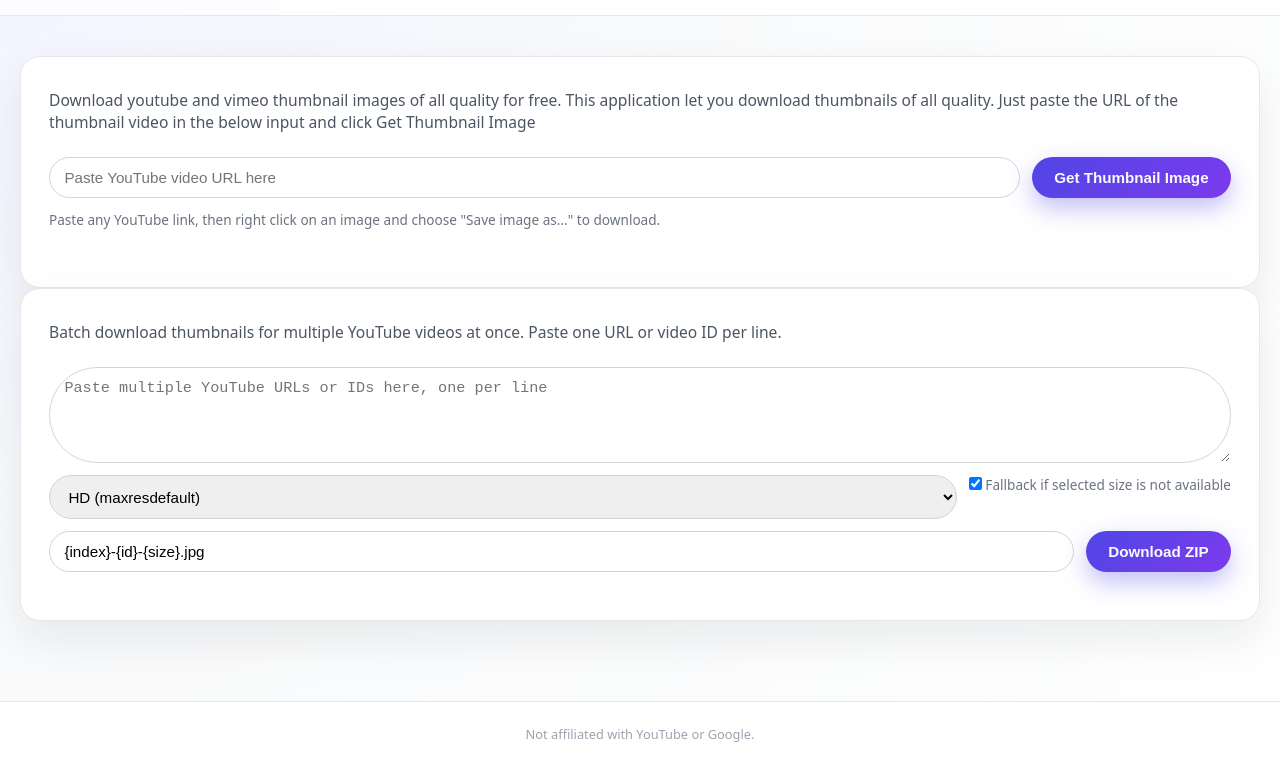
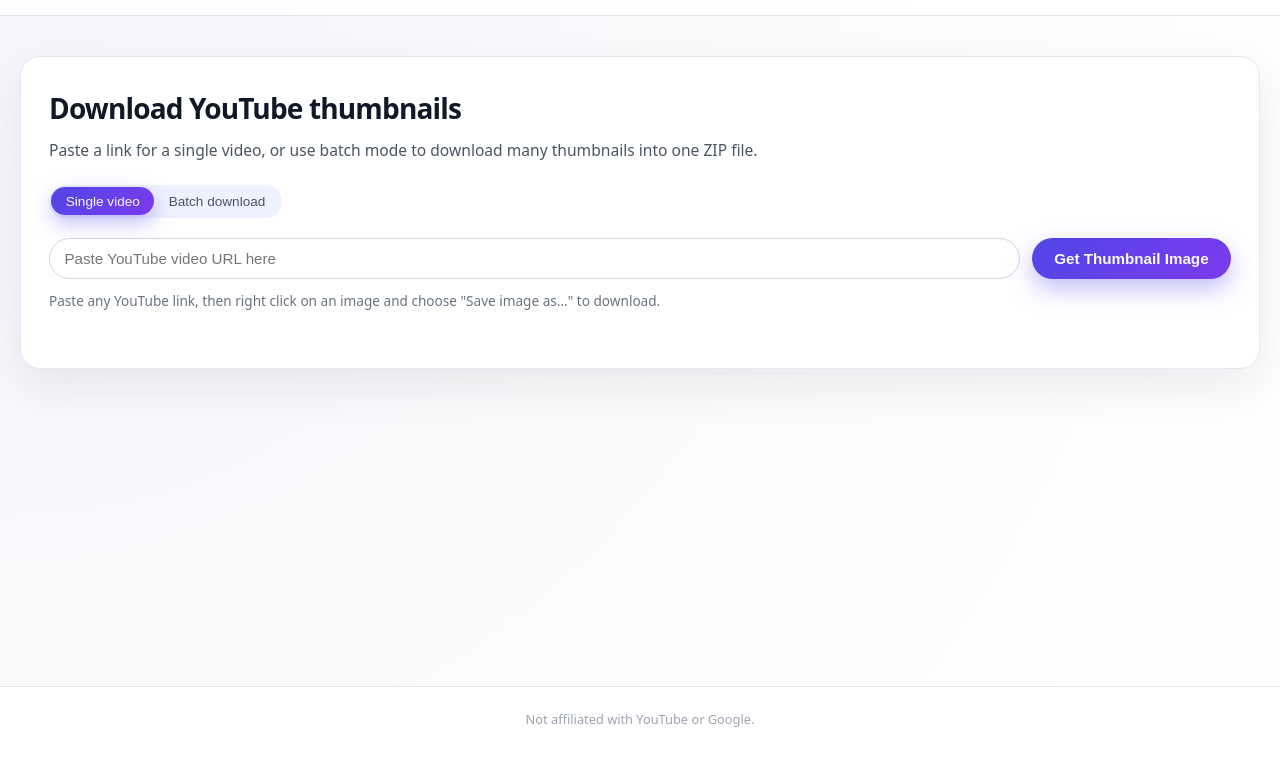
Before and after one commit to baba-6121/youtube-thumbnail-grabber2, a website: page index.html in a window 1280 px wide. Shown: the part 49-815 px from the top of the page. Drawn offline with Linux system fonts and the light colour scheme.

Commit message:
Add tabbed UI for single and batch thumbnail modes
Introduces a tabbed interface to switch between single video and batch download modes for YouTube thumbnail downloads. Updates HTML structure, adds mode switching logic in script.js, and styles the new tabs and panels in style.css for improved usability.

```diff
--- a/index.html
+++ b/index.html
@@ -5,6 +5,15 @@
   <meta name="viewport" content="width=device-width, initial-scale=1.0" />
   <title>Youtube thumbnail Image View and Download</title>
   <meta name="description" content="Download youtube thumbnail Images and vimeo videos of all quality. This app lets you to download HD thumbnail images for free. Just enter the URL of the video for which thumbnail needs to be saved." />
+  <!-- Google tag (gtag.js) -->
+  <script async src="https://www.googletagmanager.com/gtag/js?id=G-RKMBRQH82X"></script>
+  <script>
+    window.dataLayer = window.dataLayer || [];
+    function gtag(){dataLayer.push(arguments);}
+    gtag('js', new Date());
+
+    gtag('config', 'G-RKMBRQH82X');
+  </script>
   <link rel="stylesheet" href="style.css" />
 </head>
 <body>
@@ -22,17 +31,25 @@
   <main class="site-main">
     <div class="container">
       <section class="hero">
-        <p class="hero-subtitle">Download youtube and vimeo thumbnail images of all quality for free. This application let you download thumbnails of all quality. Just paste the URL of the thumbnail video in the below input and click Get Thumbnail Image</p>
+        <h1 class="hero-title">Download YouTube thumbnails</h1>
+        <p class="hero-subtitle">Paste a link for a single video, or use batch mode to download many thumbnails into one ZIP file.</p>
+
+        <div class="mode-tabs" role="tablist" aria-label="Thumbnail download mode">
+          <button type="button" class="mode-tab is-active" data-mode="single" role="tab" aria-selected="true">Single video</button>
+          <button type="button" class="mode-tab" data-mode="batch" role="tab" aria-selected="false" tabindex="-1">Batch download</button>
+        </div>
+
+        <div class="mode-panel is-active" data-panel="single" role="tabpanel" aria-label="Single video mode">
           <form id="thumbnail-form" class="thumbnail-form">
             <input type="url" id="video-url" class="url-input" placeholder="Paste YouTube video URL here" required />
             <button type="submit" class="primary-button">Get Thumbnail Image</button>
           </form>
           <p class="help-text">Paste any YouTube link, then right click on an image and choose "Save image as..." to download.</p>
           <p id="error-message" class="error-message" aria-live="polite"></p>
-      </section>
+        </div>
 
-      <section class="hero">
-        <p class="hero-subtitle">Batch download thumbnails for multiple YouTube videos at once. Paste one URL or video ID per line.</p>
+        <div class="mode-panel" data-panel="batch" role="tabpanel" aria-label="Batch download mode" aria-hidden="true">
+          <p class="help-text">Batch download thumbnails for multiple YouTube videos at once. Paste one URL or video ID per line.</p>
           <div class="thumbnail-form">
             <textarea id="batch-input" class="url-input" rows="4" placeholder="Paste multiple YouTube URLs or IDs here, one per line"></textarea>
           </div>
@@ -54,6 +71,7 @@
             <button type="button" id="batch-download-zip" class="primary-button">Download ZIP</button>
           </div>
           <p id="batch-status" class="help-text" aria-live="polite"></p>
+        </div>
       </section>
 
       <section id="thumbnails" class="thumbnails" aria-live="polite"></section>
--- a/script.js
+++ b/script.js
@@ -8,6 +8,8 @@
 var batchFileNamePattern = document.getElementById("batch-filename-pattern");
 var batchDownloadButton = document.getElementById("batch-download-zip");
 var batchStatus = document.getElementById("batch-status");
+var modeTabs = document.querySelectorAll(".mode-tab");
+var modePanels = document.querySelectorAll(".mode-panel");
 
 function extractYouTubeId(value) {
   if (!value) {
@@ -72,6 +74,46 @@
     );
   }).join("");
   thumbnailsContainer.innerHTML = html;
+}
+
+function setActiveMode(mode) {
+  var targetMode = mode || "single";
+  for (var i = 0; i < modeTabs.length; i++) {
+    var tab = modeTabs[i];
+    var tabMode = tab.getAttribute("data-mode");
+    var isActive = tabMode === targetMode;
+    if (isActive) {
+      tab.classList.add("is-active");
+      tab.setAttribute("aria-selected", "true");
+      tab.removeAttribute("tabindex");
+    } else {
+      tab.classList.remove("is-active");
+      tab.setAttribute("aria-selected", "false");
+      tab.setAttribute("tabindex", "-1");
+    }
+  }
+
+  for (var j = 0; j < modePanels.length; j++) {
+    var panel = modePanels[j];
+    var panelMode = panel.getAttribute("data-panel");
+    var panelActive = panelMode === targetMode;
+    if (panelActive) {
+      panel.classList.add("is-active");
+      panel.removeAttribute("aria-hidden");
+    } else {
+      panel.classList.remove("is-active");
+      panel.setAttribute("aria-hidden", "true");
+    }
+  }
+}
+
+function handleModeTabClick(event) {
+  var button = event.currentTarget;
+  var mode = button && button.getAttribute("data-mode");
+  if (!mode) {
+    return;
+  }
+  setActiveMode(mode);
 }
 
 function parseBatchInput(text) {
@@ -205,3 +247,10 @@
 if (batchDownloadButton) {
   batchDownloadButton.addEventListener("click", handleBatchDownloadClick);
 }
+
+if (modeTabs && modeTabs.length) {
+  setActiveMode("single");
+  for (var i = 0; i < modeTabs.length; i++) {
+    modeTabs[i].addEventListener("click", handleModeTabClick);
+  }
+}
--- a/style.css
+++ b/style.css
@@ -86,6 +86,40 @@
   font-size: 0.975rem;
   color: #4b5563;
   margin-bottom: 1.5rem;
+}
+
+.mode-tabs {
+  display: inline-flex;
+  padding: 0.15rem;
+  border-radius: 999px;
+  background-color: #eef2ff;
+  margin-bottom: 1.25rem;
+}
+
+.mode-tab {
+  border: none;
+  background: transparent;
+  padding: 0.4rem 0.9rem;
+  border-radius: 999px;
+  font-size: 0.85rem;
+  font-weight: 500;
+  color: #4b5563;
+  cursor: pointer;
+  transition: background-color 0.15s ease, color 0.15s ease, box-shadow 0.15s ease;
+}
+
+.mode-tab.is-active {
+  background: linear-gradient(135deg, #4f46e5, #7c3aed);
+  color: #f9fafb;
+  box-shadow: 0 8px 20px rgba(79, 70, 229, 0.35);
+}
+
+.mode-panel {
+  display: none;
+}
+
+.mode-panel.is-active {
+  display: block;
 }
 
 .thumbnail-form {
```
Also changed, not shown: 1 other file. Lines whose indentation alone changed are shown as unchanged.
